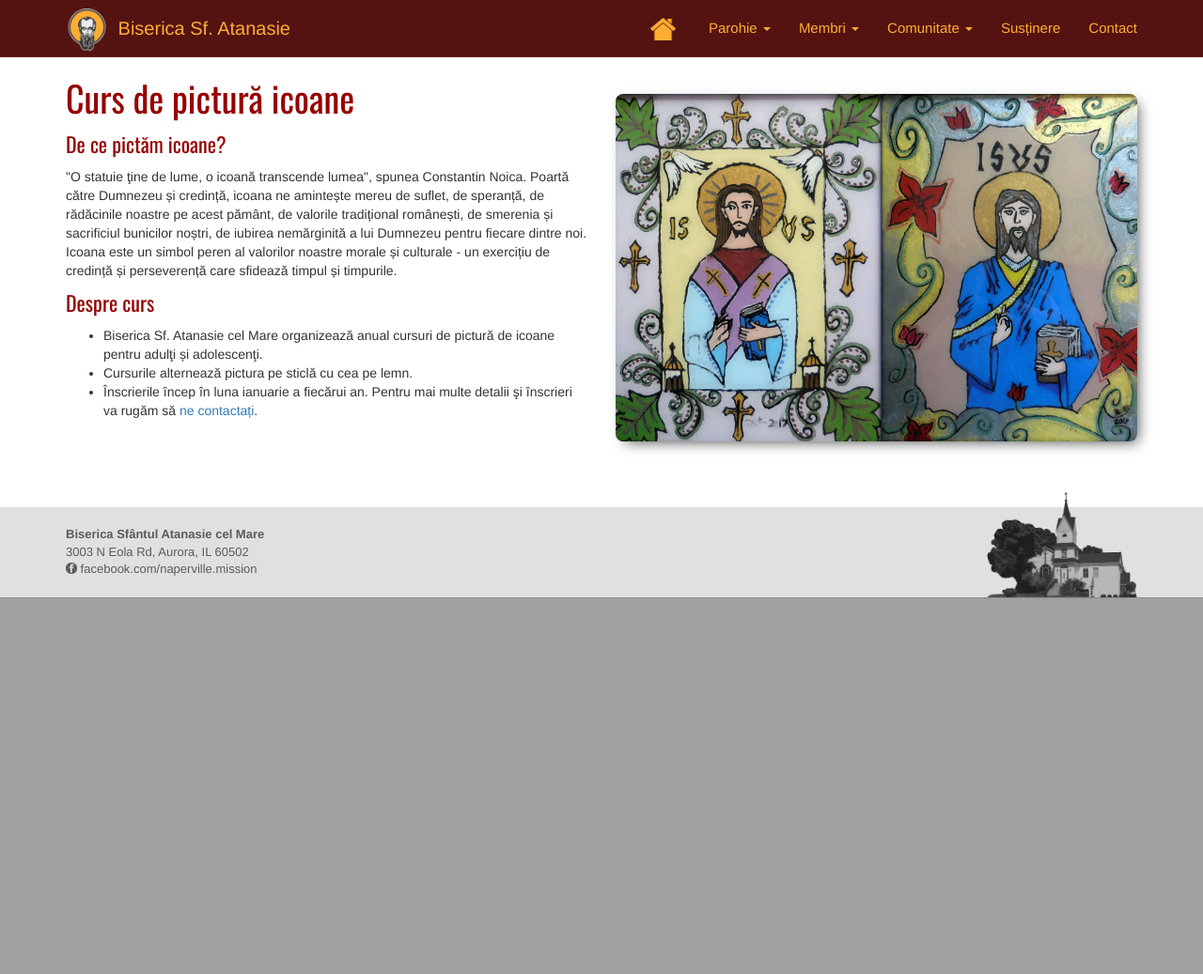
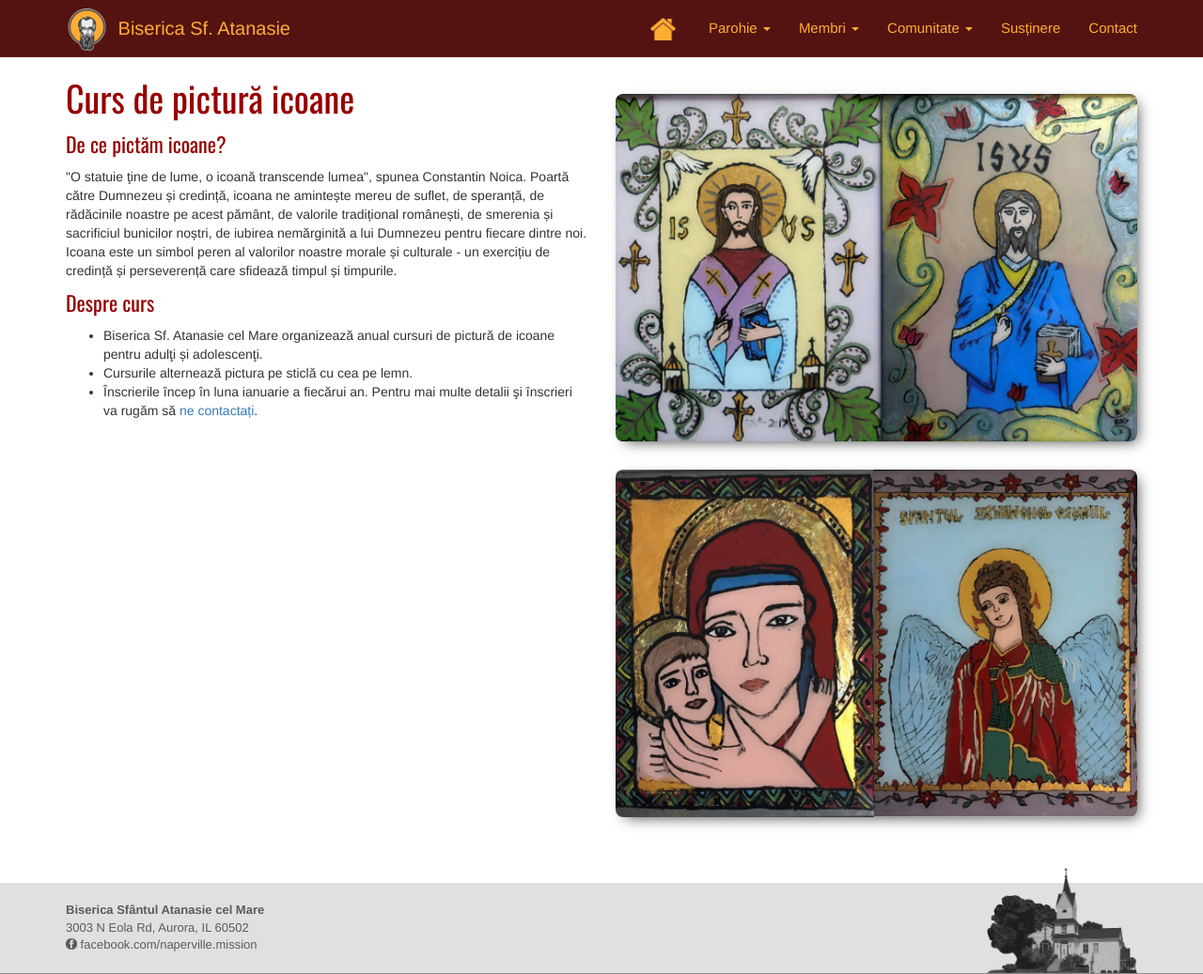
Before and after one commit to iulian787/sfat, a Jekyll site: the page built from ro/curs-de-pictura-icoane.html, in a window 1280 px wide and 1037 px high. Shown: the whole window at 94% size. Built offline with Jekyll 4.4.1, drawn with Linux system fonts in a browser that asks for light colours.

Commit message:
Add icons to painting class page

```diff
--- a/ro/curs-de-pictura-icoane.html
+++ b/ro/curs-de-pictura-icoane.html
@@ -22,6 +22,8 @@
         <div class="col-md-6">
             <br>
             <p><img class="img img-responsive img-round" src="{{ site.baseurl }}/img/painting-class/icoane1.jpg" /></p>
+            <br>
+            <p><img class="img img-responsive img-round" src="{{ site.baseurl }}/img/painting-class/icoane2.jpg" /></p>
         </div>
     </div>
     <br><br>
```
Also changed, not shown: img/painting-class/icoane1.jpg, img/painting-class/icoane2.jpg (added).
